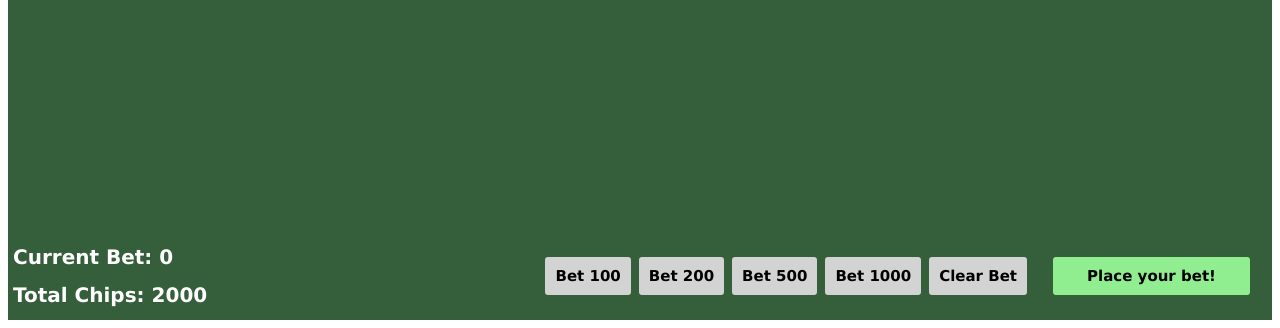
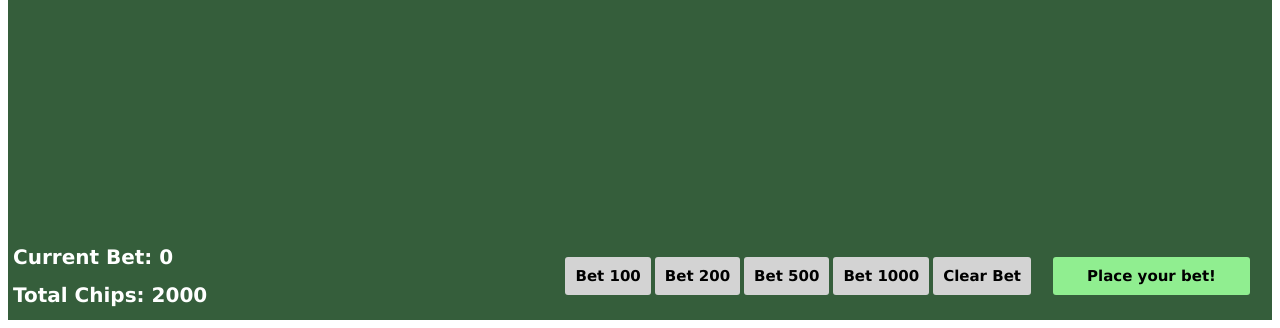
Before and after one commit to ChristopherMKoehler/Blackjack, a website built with webpack: page index.html in a window 1280 px wide. Shown: the part 488-816 px from the top of the page. Built offline with nearby package versions, Linux system fonts and the light colour scheme; a web font is replaced by a local one.

Commit message:
Fix bet buttons

```diff
--- a/styles.css
+++ b/styles.css
@@ -6,6 +6,7 @@
   align-items: center;
   justify-content: space-between;
   position: relative;
+  min-width: 636px;
 }
 
 button {
@@ -95,6 +96,7 @@ img {
 .hand {
   margin-right: 20px;
   border-radius: 3px;
+  margin-bottom: 178px;
 }
 
 .bet-errors {
@@ -153,3 +155,7 @@ img {
 .play-action, .split {
   width: 100px;
 }
+
+.player-actions {
+  display: flex;
+}
```
